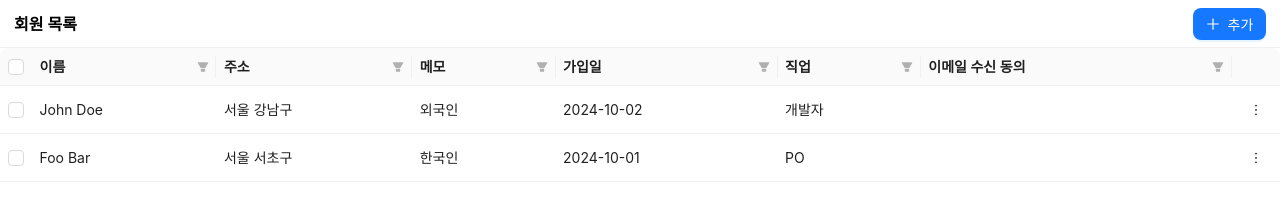
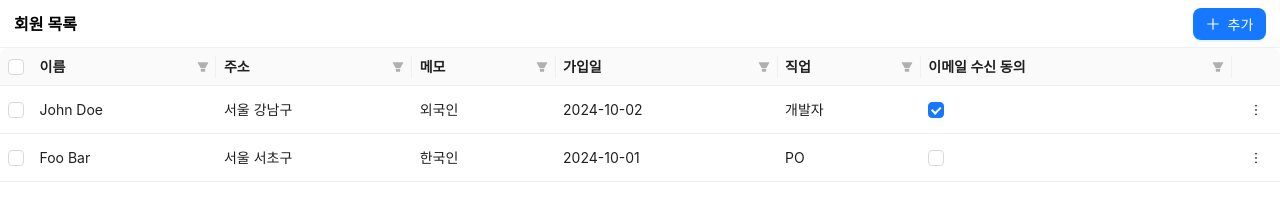
Before and after one commit to naringst/business-canvas-assignment, a React (Vite) app: page / in a window 1280 px wide. Shown: the top 219 px of the page. Built offline with nearby package versions, Linux system fonts and the light colour scheme; a web font is replaced by a local one.

Commit message:
style/fix: change filter name and render checkbox to isAgreedWithEmail field

```diff
--- a/src/page/RecordTable/TableContent/columns.tsx
+++ b/src/page/RecordTable/TableContent/columns.tsx
@@ -1,3 +1,4 @@
+import { Checkbox } from 'antd';
 import type { ColumnsType } from 'antd/es/table';
 import type { MemberRecord } from '../../../types/record/type';
 import { DEFAULT_FIELDS } from '../../../constants/fields';
@@ -16,8 +17,8 @@ interface GetColumnsProps {
 const getColumnFilters = (field: (typeof DEFAULT_FIELDS)[number], records: MemberRecord[]) => {
   if (field.dataIndex === 'isAgreedWithEmail') {
     return [
-      { text: '동의', value: 'true' },
-      { text: '미동의', value: 'false' },
+      { text: '선택됨', value: 'true' },
+      { text: '선택 안함', value: 'false' },
     ];
   }
   const uniqueValues = Array.from(
@@ -55,6 +56,9 @@ export const getColumns = ({
           confirm={confirm}
         />
       ),
+      ...(field.dataIndex === 'isAgreedWithEmail' && {
+        render: (value: boolean) => <Checkbox checked={value} />,
+      }),
     } as ColumnsType<MemberRecord>[number];
   }),
   {
```
